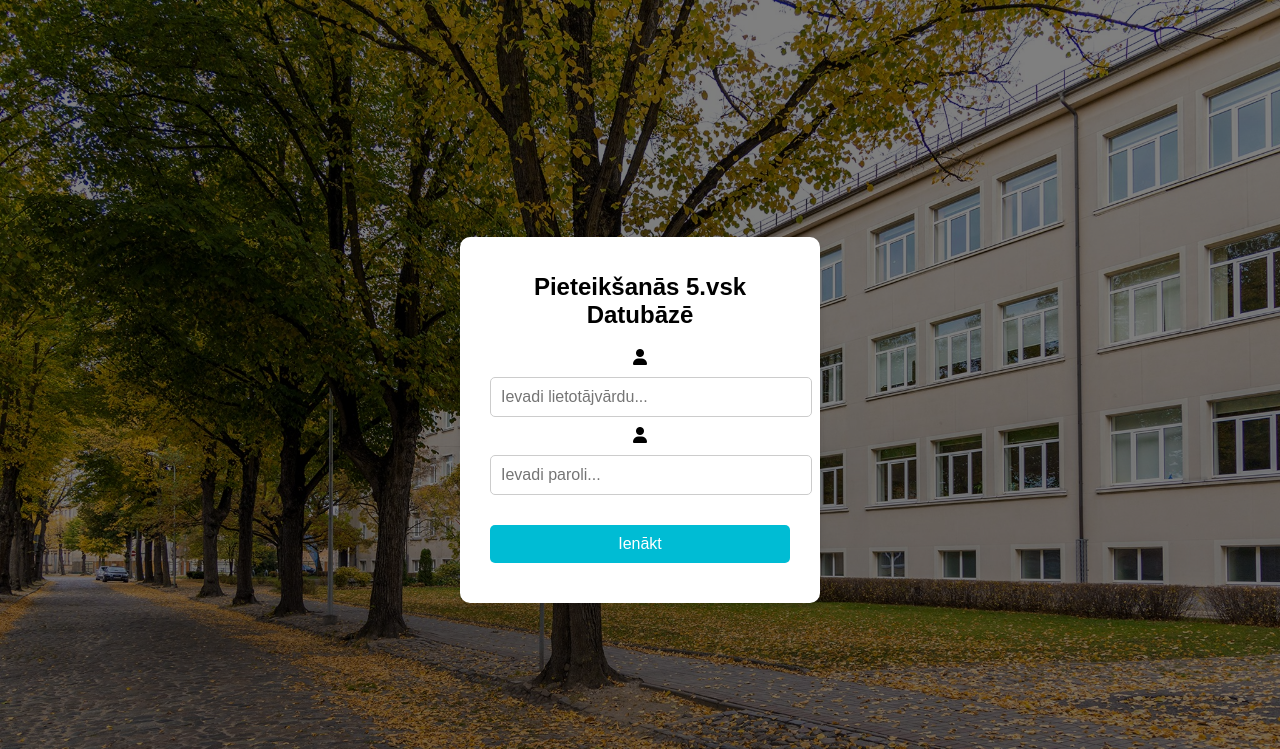
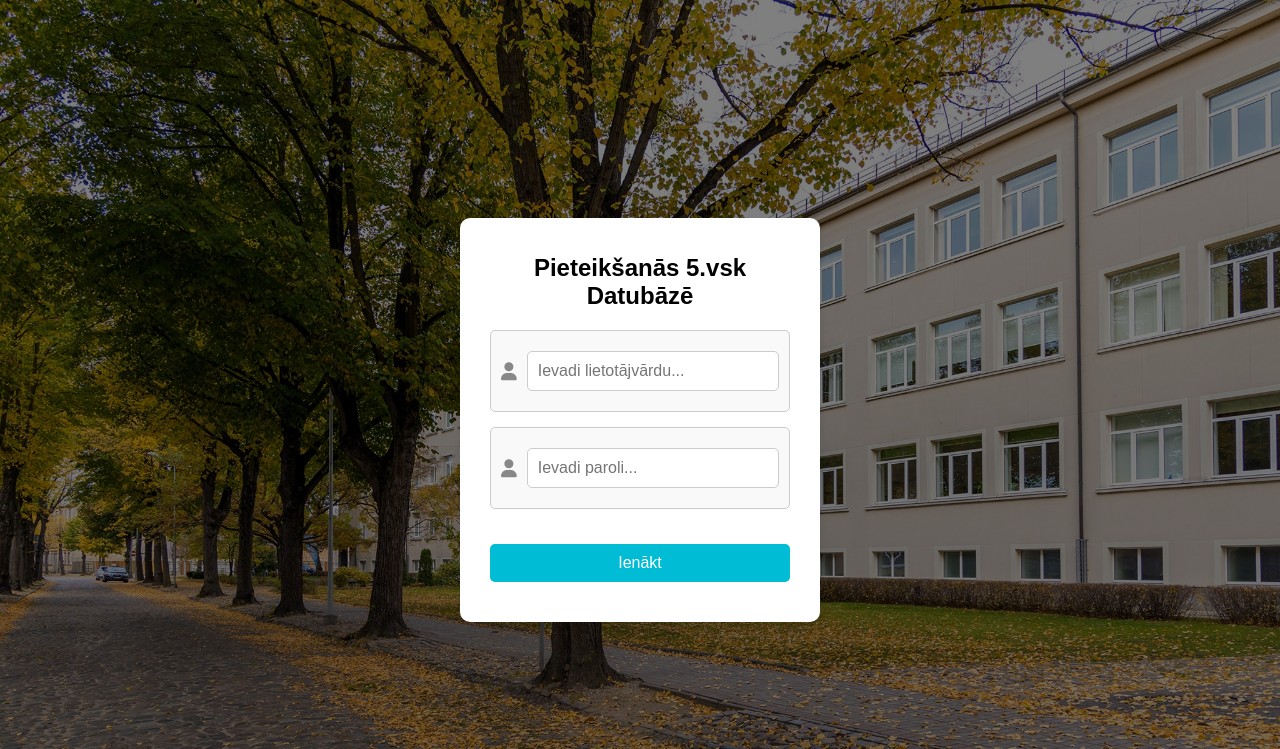
Before and after one commit to DJaJa0/PraksesProjekts, a PHP site: page /Login.php in a window 1280 px wide. Shown: the top 749 px of the page. Run offline with PHP 8.4, Linux system fonts and the light colour scheme.

Commit message:
Update style.css

```diff
--- a/assets/style.css
+++ b/assets/style.css
@@ -54,6 +54,22 @@ h1{
 
 }
 
+.input-container{
+    display: flex;
+    align-items: center;
+    margin: 15px 0;
+    border: 1px solid #ccc;
+    border-radius: 5px;
+    padding: 10px;
+    background-color: #f9f9f9;
+}
+
+.input-container .icon{
+    margin-right: 10px;
+    font-size: 18px;
+    color: #888;
+}
+
 .input-field{
     width: 100%;
     padding: 10px;
```
